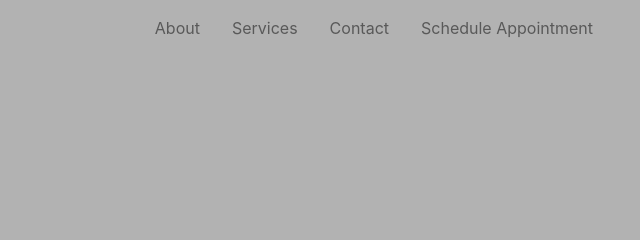
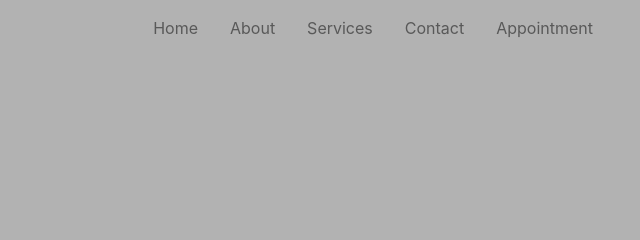
Before and after one commit to CodeChung/biobeautymee, a plain HTML site: page contact.html in a window 1280 px wide. Shown: the top 240 px of the page, 640-1280 px from the left. Drawn offline with nearby package versions, Linux system fonts and the light colour scheme; some packages are replaced by stand-ins of ours.

Commit message:
navbar changes

```diff
--- a/contact.html
+++ b/contact.html
@@ -21,6 +21,9 @@
 		<div class="collapse navbar-collapse" id="navbarResponsive">
 			<ul class="navbar-nav ml-auto">
 				<li class="nav-item">
+						<a class="nav-link" href="index.html">Home</a>
+				</li>
+				<li class="nav-item">
 					<a class="nav-link" href="about.html">About</a>
 				</li>
 				<li class="nav-item">
@@ -30,7 +33,7 @@
 					<a class="nav-link" href="contact.html">Contact</a>
 				</li>
 				<li class="nav-item">
-					<a class="nav-link" href="custom-tour.html">Schedule Appointment</a>
+					<a class="nav-link" href="custom-tour.html">Appointment</a>
 				</li>
 			</ul>
 		</div>
```
Also changed, not shown: about.html (+4 -1 lines), index.html (+1 -1 lines).
